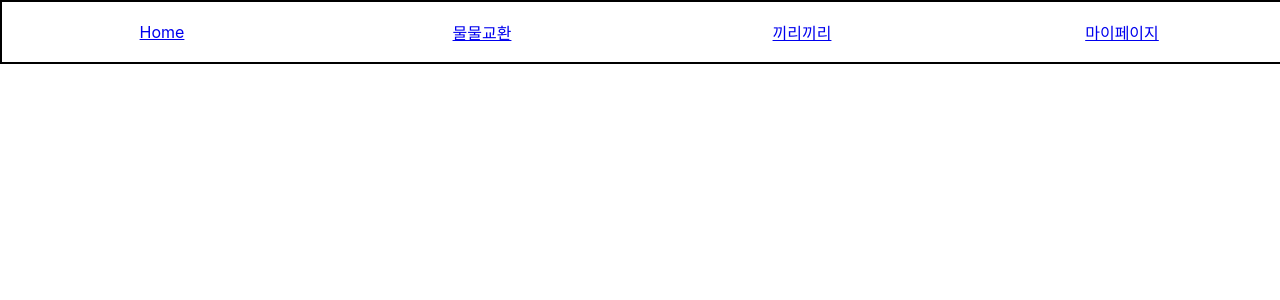
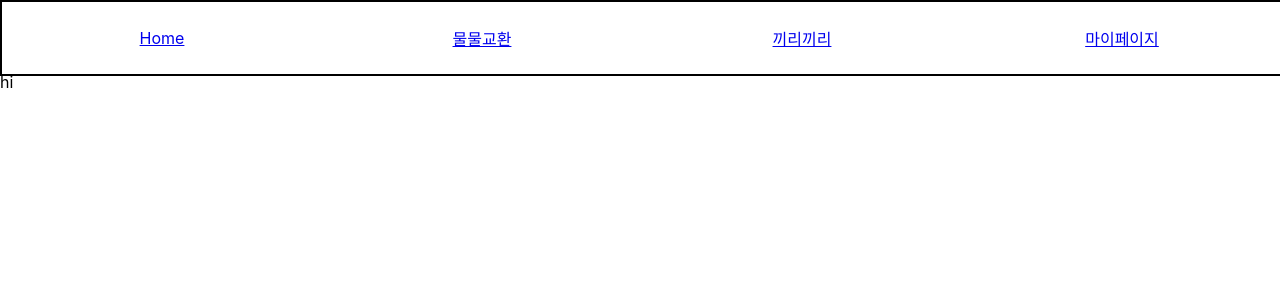
Before and after one commit to F3F-T/COKIRI, a React (Create React App) app in the folder frontend/: page / in a window 1280 px wide. Shown: the top 300 px of the page. Built offline with nearby package versions, Linux system fonts and the light colour scheme.

Commit message:
[ADD]CSS nav margin 설정

```diff
--- a/frontend/src/App.js
+++ b/frontend/src/App.js
@@ -8,10 +8,12 @@ import MulmulTrade from "./routes/MulmulTrade";
 import kiriKiriTrade from "./routes/KiriKiriTrade";
 import KiriKiriTrade from "./routes/KiriKiriTrade";
 import Nav from "./component/Nav";
+import styles from "./styles/App.module.css";
 function App() {
   return (
-      <div className="App">
-          <Nav />
+      <div>
+      <Nav />
+      <div className={styles.content}>
         <Switch>
           <Route exact path="/" component={Home} />
           <Route path="/mulmultrade" component={ MulmulTrade} />
@@ -19,6 +21,7 @@ function App() {
           <Route path="/mypage" component={MyPage} />
         </Switch>
       </div>
+      </div>
   );
 }
 
--- a/frontend/src/routes/Home.js
+++ b/frontend/src/routes/Home.js
@@ -3,7 +3,7 @@ import styles from "../styles/Home.module.css"
 
 const Home = () => {
     return (<body>
-
+hi
         </body>
     );
 }
--- /dev/null
+++ b/frontend/src/styles/App.module.css
@@ -0,0 +1,3 @@
+.content{
+    margin-top: 72px
+}
--- a/frontend/src/styles/Nav.css
+++ b/frontend/src/styles/Nav.css
@@ -3,7 +3,7 @@ nav {
     position: fixed;
     top: 0;
     width: 100%;
-    height: 60px;
+    height: 72px;
     display: flex;
     border: solid 2px;
 
```
